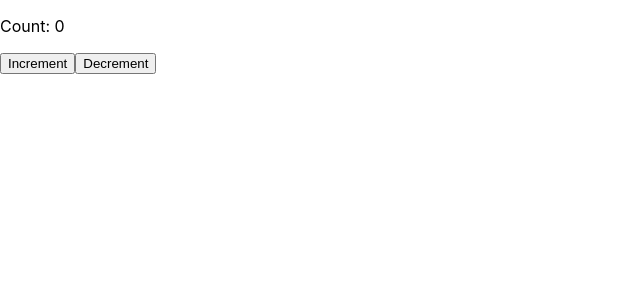
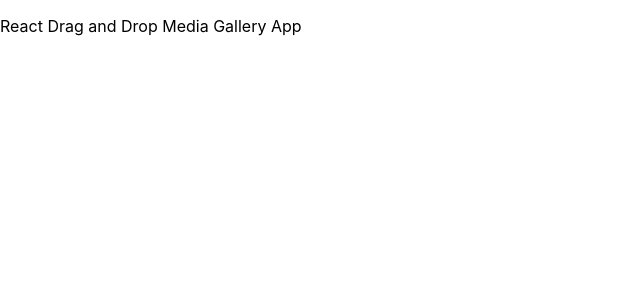
Before and after one commit to rubayethossain/react-dnd-gallery, a React (Create React App) app: page / in a window 1280 px wide. Shown: the top 300 px of the page, without its empty margins (0-640 px from the left). Built offline with nearby package versions, Linux system fonts and the light colour scheme.

Commit message:
Remove test counter reducer

```diff
--- a/src/App.js
+++ b/src/App.js
@@ -1,35 +1,9 @@
-import { connect } from "react-redux";
-import {
-  decreaseCounter,
-  increaseCounter,
-} from "./redux/Counter/counter.action";
-
-function App({ count, incrementCount, decrementCount }) {
+function App() {
   return (
     <section>
-      <p>Count: {count}</p>
-
-      <button type="button" onClick={incrementCount}>
-        Increment
-      </button>
-      <button type="button" onClick={decrementCount}>
-        Decrement
-      </button>
+      <p>React Drag and Drop Media Gallery App</p>
     </section>
   );
 }
 
-const mapStateToProps = (state) => {
-  return {
-    count: state.counter.count,
-  };
-};
-
-const mapDispatchToProps = (dispatch) => {
-  return {
-    incrementCount: () => dispatch(increaseCounter()),
-    decrementCount: () => dispatch(decreaseCounter()),
-  };
-};
-
-export default connect(mapStateToProps, mapDispatchToProps)(App);
+export default App;
--- a/src/redux/Counter/counter.action.js
+++ /dev/null
@@ -1,9 +0,0 @@
-import { DECREMENT, INCREMENT } from "./counter.types";
-
-export const increaseCounter = () => ({
-  type: INCREMENT,
-});
-
-export const decreaseCounter = () => ({
-  type: DECREMENT,
-});
--- a/src/redux/Counter/counter.reducer.js
+++ /dev/null
@@ -1,26 +0,0 @@
-import { DECREMENT, INCREMENT } from "./counter.types";
-
-const INITIAL_STATE = {
-  count: 0,
-};
-
-const reducer = (state = INITIAL_STATE, action) => {
-  switch (action.type) {
-    case INCREMENT:
-      return {
-        ...state,
-        count: state.count + 1,
-      };
-
-    case DECREMENT:
-      return {
-        ...state,
-        count: state.count === 0 ? 0 : state.count - 1,
-      };
-
-    default:
-      return state;
-  }
-};
-
-export default reducer;
--- a/src/redux/Counter/counter.types.js
+++ /dev/null
@@ -1,2 +0,0 @@
-export const INCREMENT = "INCREMENT";
-export const DECREMENT = "DECREMENT";
--- a/src/redux/rootReducer.js
+++ b/src/redux/rootReducer.js
@@ -1,9 +1,7 @@
 import { combineReducers } from "redux";
-import counterReducer from "./Counter/counter.reducer";
 import mediaReducer from "./Media/media.reducer";
 
 const rootReducer = combineReducers({
-  counter: counterReducer,
   media: mediaReducer,
 });
 
```
Also changed, not shown: 1 other file (tests, documents, lock files or other folders).
